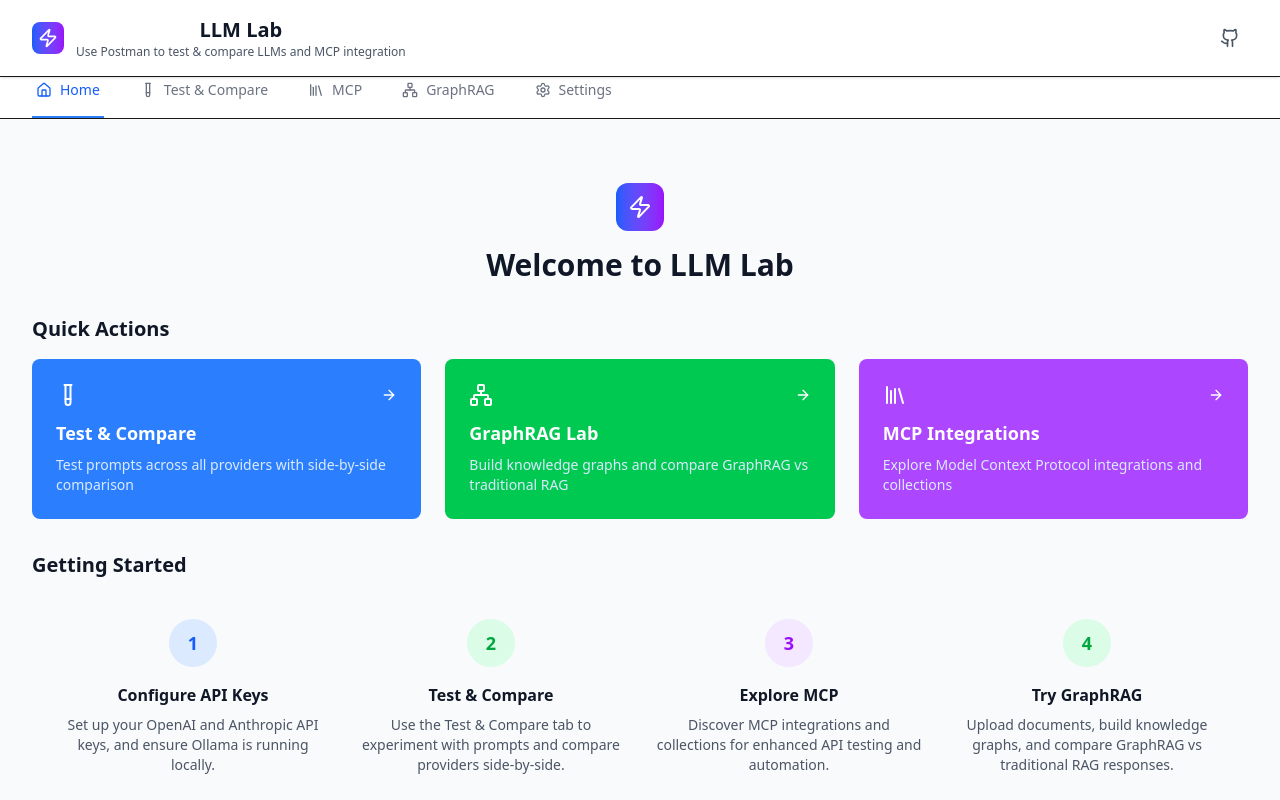
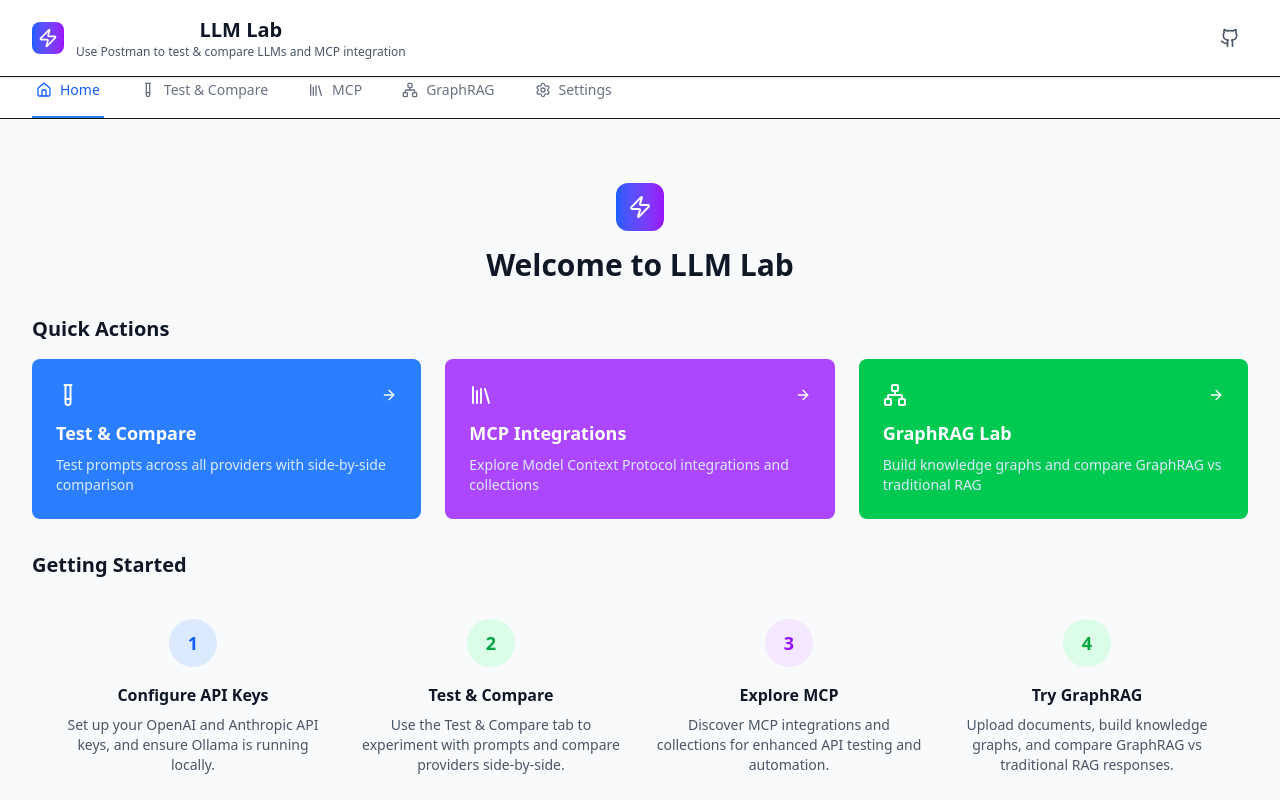
Before and after one commit to arun-gupta/llm-lab, a Next.js app: page / in a window 1280 px wide. Shown: the top 800 px of the page. Built offline with nearby package versions, Linux system fonts and the light colour scheme.

Commit message:
Align Quick Actions cards with tab order: Test & Compare, MCP, GraphRAG

```diff
--- a/src/components/tabs/HomeTab.tsx
+++ b/src/components/tabs/HomeTab.tsx
@@ -20,18 +20,18 @@
       color: 'bg-blue-500 hover:bg-blue-600'
     },
     {
+      title: 'MCP Integrations',
+      description: 'Explore Model Context Protocol integrations and collections',
+      icon: Library,
+      action: () => onTabChange('collections'),
+      color: 'bg-purple-500 hover:bg-purple-600'
+    },
+    {
       title: 'GraphRAG Lab',
       description: 'Build knowledge graphs and compare GraphRAG vs traditional RAG',
       icon: Network,
       action: () => onTabChange('graphrag'),
       color: 'bg-green-500 hover:bg-green-600'
-    },
-    {
-      title: 'MCP Integrations',
-      description: 'Explore Model Context Protocol integrations and collections',
-      icon: Library,
-      action: () => onTabChange('collections'),
-      color: 'bg-purple-500 hover:bg-purple-600'
     },
   ];
 
```
